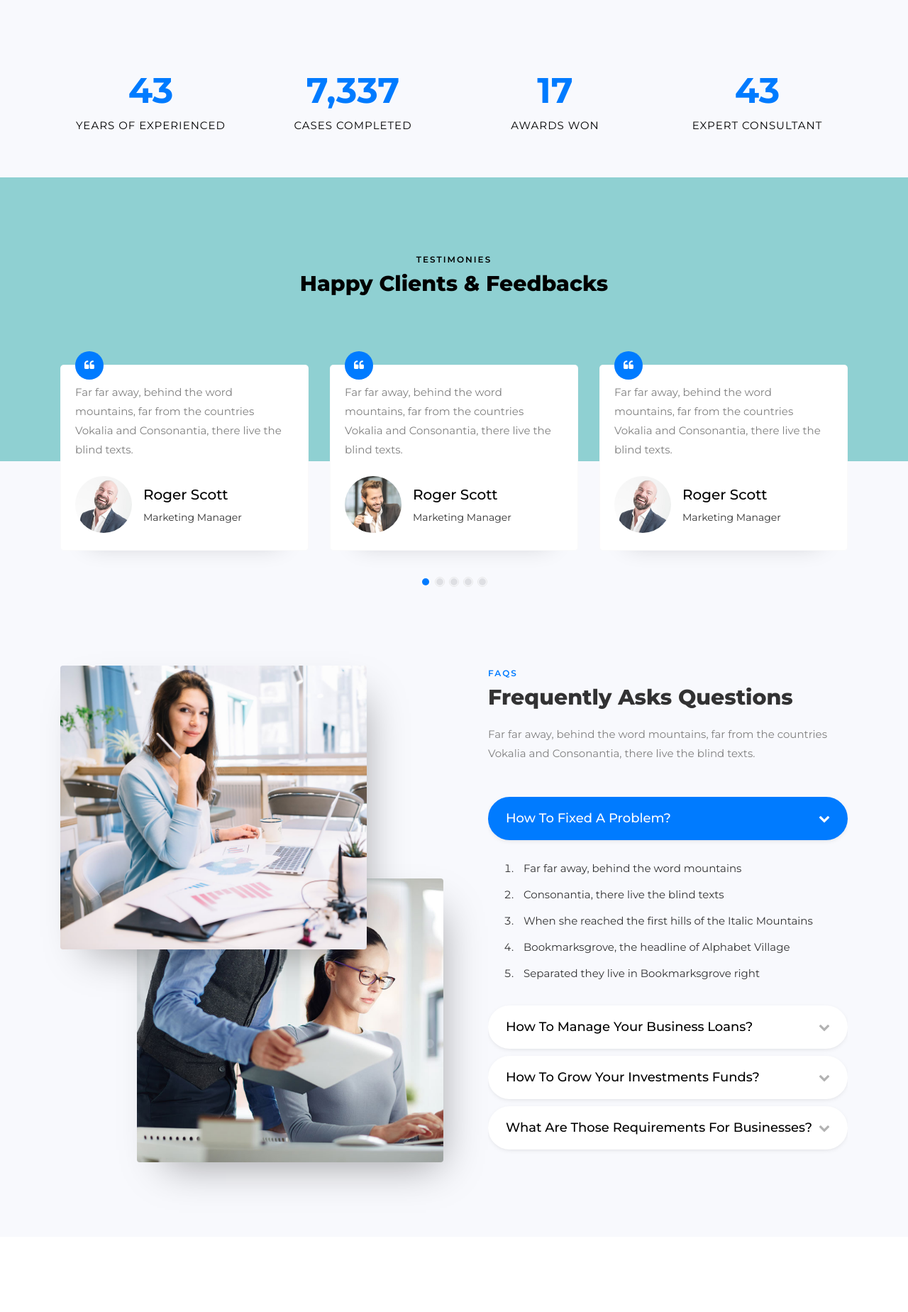
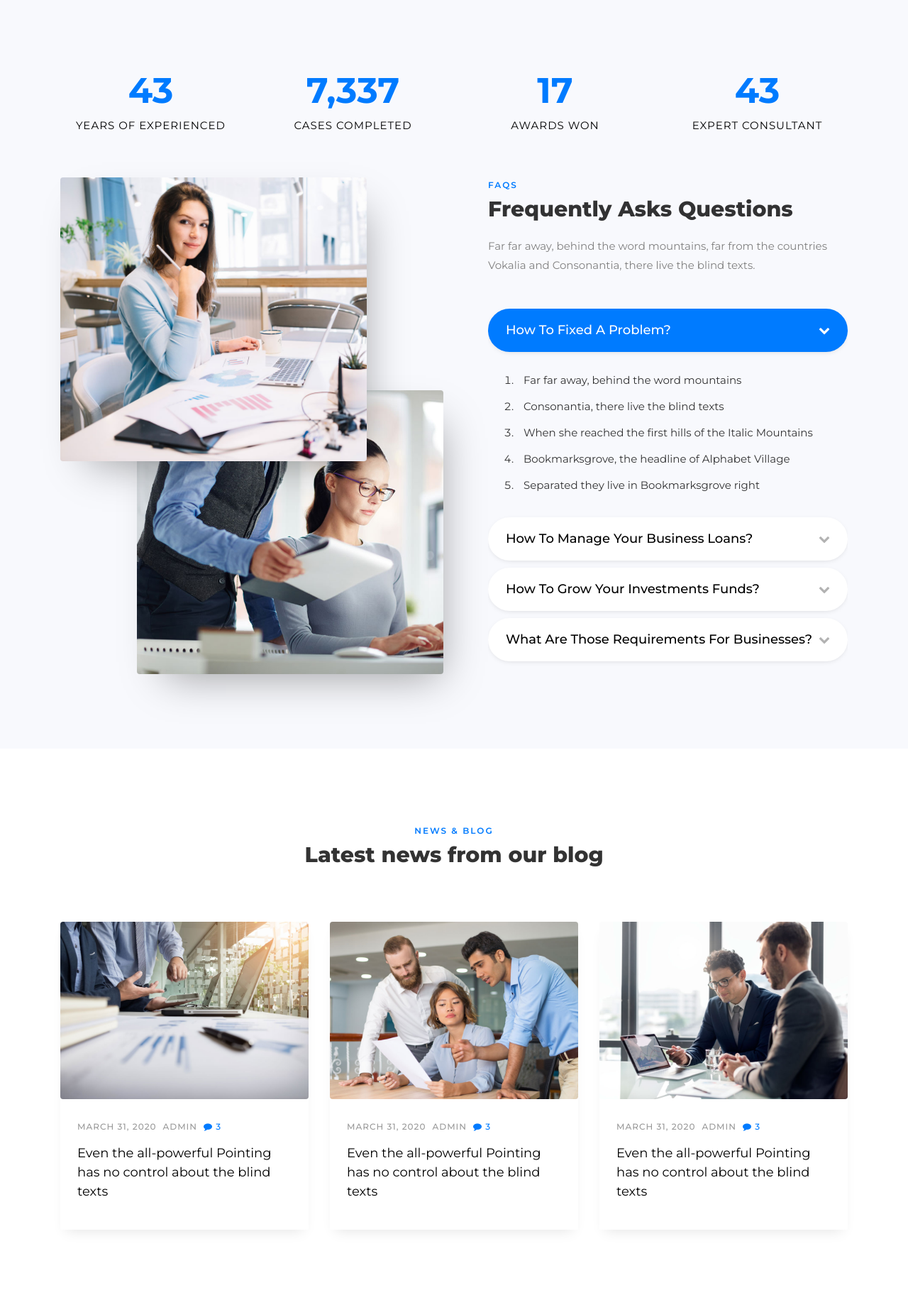
Before and after one commit to chandanbhanopa/bog, a PHP site: page / in a window 1280 px wide. Shown: the part 1929-3778 px from the top of the page at 71% size. Run offline with PHP 8.4, Linux system fonts and the light colour scheme; some web fonts are replaced.

Commit message:
Remove testimonial section

```diff
--- a/index.php
+++ b/index.php
@@ -245,130 +245,6 @@
 			</div>
 		</div>
 	</section>
-
-	<section class="ftco-section testimony-section bg-light">
-		<div class="overlay"></div>
-		<div class="container">
-			<div class="row justify-content-center pb-5 mb-3">
-				<div class="col-md-7 heading-section heading-section-white text-center ftco-animate">
-					<span class="subheading">Testimonies</span>
-					<h2>Happy Clients &amp; Feedbacks</h2>
-				</div>
-			</div>
-			<div class="row ftco-animate">
-				<div class="col-md-12">
-					<div class="carousel-testimony owl-carousel ftco-owl">
-						<div class="item">
-							<div class="testimony-wrap py-4">
-								<div class="icon d-flex align-items-center justify-content-center">
-									<span class="fa fa-quote-left"></span>
-								</div>
-								<div class="text">
-									<p class="mb-4">
-										Far far away, behind the word mountains, far from the
-										countries Vokalia and Consonantia, there live the blind
-										texts.
-									</p>
-									<div class="d-flex align-items-center">
-										<div class="user-img" style="background-image: url(images/person_1.jpg)"></div>
-										<div class="pl-3">
-											<p class="name">Roger Scott</p>
-											<span class="position">Marketing Manager</span>
-										</div>
-									</div>
-								</div>
-							</div>
-						</div>
-						<div class="item">
-							<div class="testimony-wrap py-4">
-								<div class="icon d-flex align-items-center justify-content-center">
-									<span class="fa fa-quote-left"></span>
-								</div>
-								<div class="text">
-									<p class="mb-4">
-										Far far away, behind the word mountains, far from the
-										countries Vokalia and Consonantia, there live the blind
-										texts.
-									</p>
-									<div class="d-flex align-items-center">
-										<div class="user-img" style="background-image: url(images/person_2.jpg)"></div>
-										<div class="pl-3">
-											<p class="name">Roger Scott</p>
-											<span class="position">Marketing Manager</span>
-										</div>
-									</div>
-								</div>
-							</div>
-						</div>
-						<div class="item">
-							<div class="testimony-wrap py-4">
-								<div class="icon d-flex align-items-center justify-content-center">
-									<span class="fa fa-quote-left"></span>
-								</div>
-								<div class="text">
-									<p class="mb-4">
-										Far far away, behind the word mountains, far from the
-										countries Vokalia and Consonantia, there live the blind
-										texts.
-									</p>
-									<div class="d-flex align-items-center">
-										<div class="user-img" style="background-image: url(images/person_3.jpg)"></div>
-										<div class="pl-3">
-											<p class="name">Roger Scott</p>
-											<span class="position">Marketing Manager</span>
-										</div>
-									</div>
-								</div>
-							</div>
-						</div>
-						<div class="item">
-							<div class="testimony-wrap py-4">
-								<div class="icon d-flex align-items-center justify-content-center">
-									<span class="fa fa-quote-left"></span>
-								</div>
-								<div class="text">
-									<p class="mb-4">
-										Far far away, behind the word mountains, far from the
-										countries Vokalia and Consonantia, there live the blind
-										texts.
-									</p>
-									<div class="d-flex align-items-center">
-										<div class="user-img" style="background-image: url(images/person_1.jpg)"></div>
-										<div class="pl-3">
-											<p class="name">Roger Scott</p>
-											<span class="position">Marketing Manager</span>
-										</div>
-									</div>
-								</div>
-							</div>
-						</div>
-						<div class="item">
-							<div class="testimony-wrap py-4">
-								<div class="icon d-flex align-items-center justify-content-center">
-									<span class="fa fa-quote-left"></span>
-								</div>
-								<div class="text">
-									<p class="mb-4">
-										Far far away, behind the word mountains, far from the
-										countries Vokalia and Consonantia, there live the blind
-										texts.
-									</p>
-									<div class="d-flex align-items-center">
-										<div class="user-img" style="background-image: url(images/person_2.jpg)"></div>
-										<div class="pl-3">
-											<p class="name">Roger Scott</p>
-											<span class="position">Marketing Manager</span>
-										</div>
-									</div>
-								</div>
-							</div>
-						</div>
-					</div>
-				</div>
-			</div>
-		</div>
-	</section>
-
 	<section class="ftco-section ftco-no-pt bg-light ftco-faqs">
 		<div class="container">
 			<div class="row">
```
